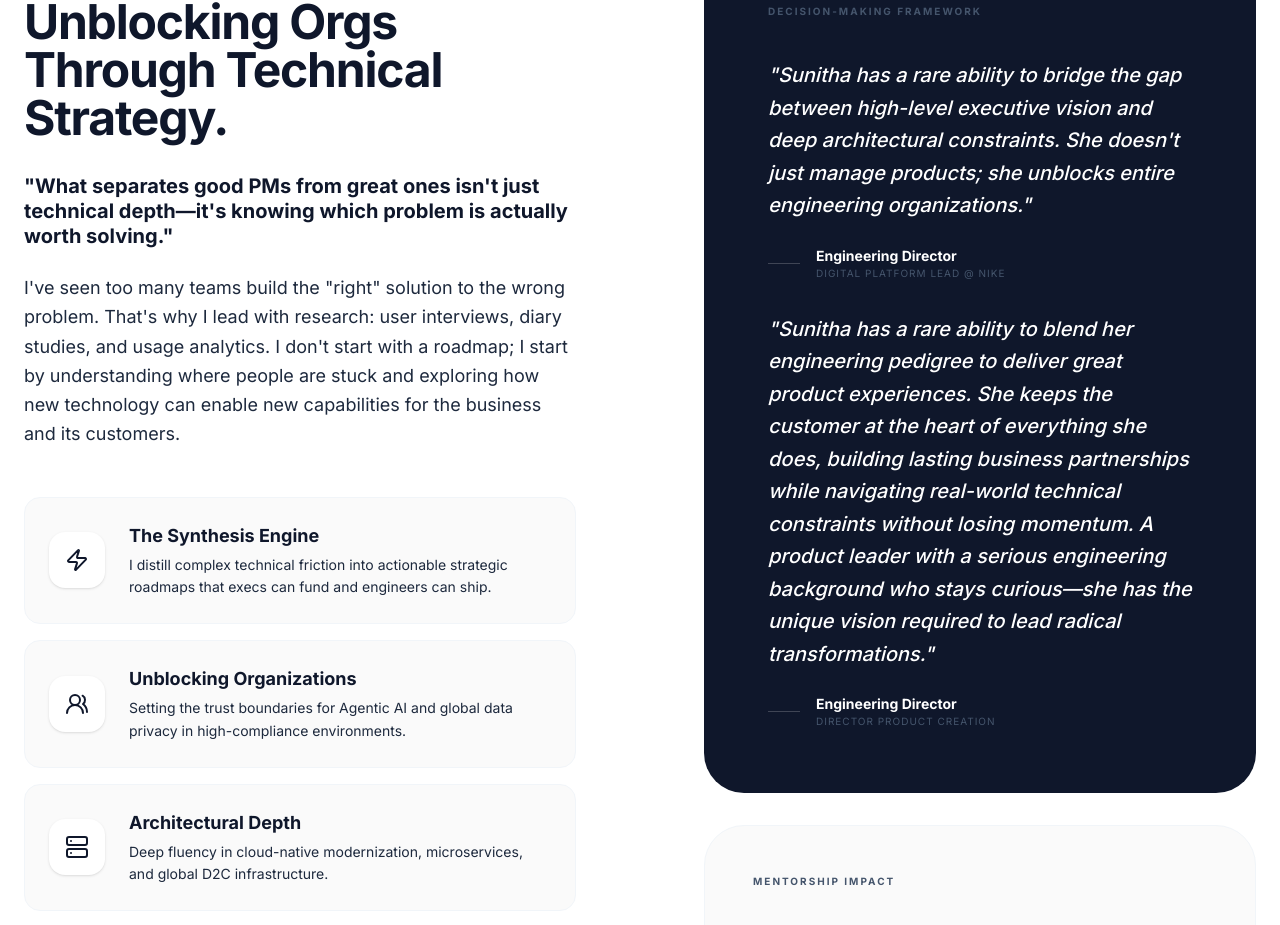
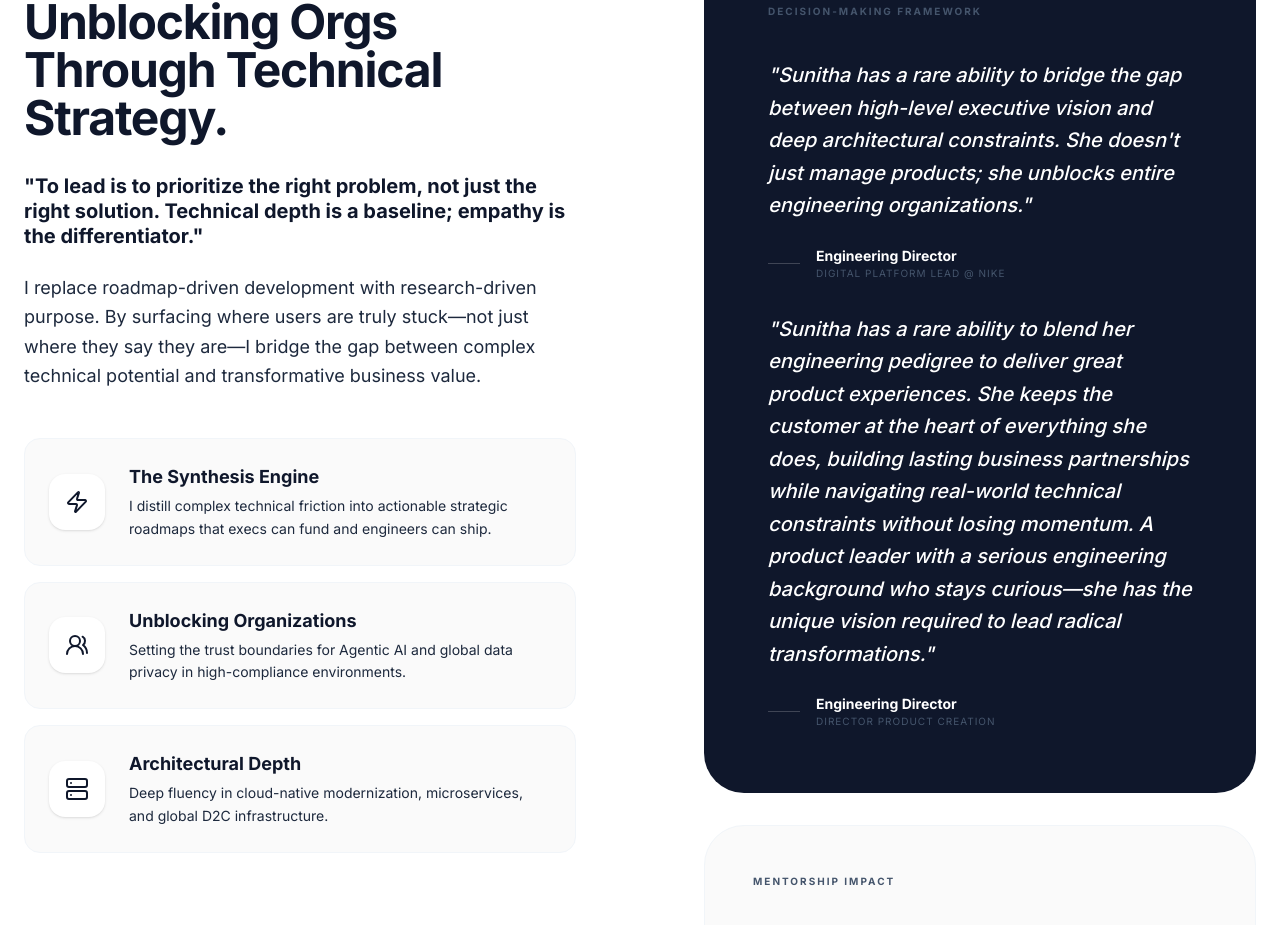
Before and after one commit to snaraportfolio/aboutme, a React (Vite) app: page / in a window 1280 px wide. Shown: the part 1665-2590 px from the top of the page. Built offline with nearby package versions, Linux system fonts and the light colour scheme.

Commit message:
feat: Refine Principal Scope messaging
Update the Principal Scope section to better articulate the value proposition. The new text emphasizes research-driven problem-solving and bridging technical potential with business value, replacing the previous quote and description.

```diff
--- a/src/App.tsx
+++ b/src/App.tsx
@@ -447,10 +447,10 @@ export default function App() {
               <h3 className="text-4xl md:text-5xl font-bold tracking-tight mb-8">Unblocking Orgs <br/>Through Technical Strategy.</h3>
               <div className="space-y-6 mb-12">
                 <p className="text-xl text-slate-900 font-bold leading-tight">
-                  "What separates good PMs from great ones isn't just technical depth—it's knowing which problem is actually worth solving."
+                  "To lead is to prioritize the right problem, not just the right solution. Technical depth is a baseline; empathy is the differentiator."
                 </p>
                 <p className="text-lg text-slate-800 leading-relaxed">
-                  I've seen too many teams build the "right" solution to the wrong problem. That's why I lead with research: user interviews, diary studies, and usage analytics. I don't start with a roadmap; I start by understanding where people are stuck and exploring how new technology can enable new capabilities for the business and its customers.
+                  I replace roadmap-driven development with research-driven purpose. By surfacing where users are truly stuck—not just where they say they are—I bridge the gap between complex technical potential and transformative business value.
                 </p>
               </div>
 
```
